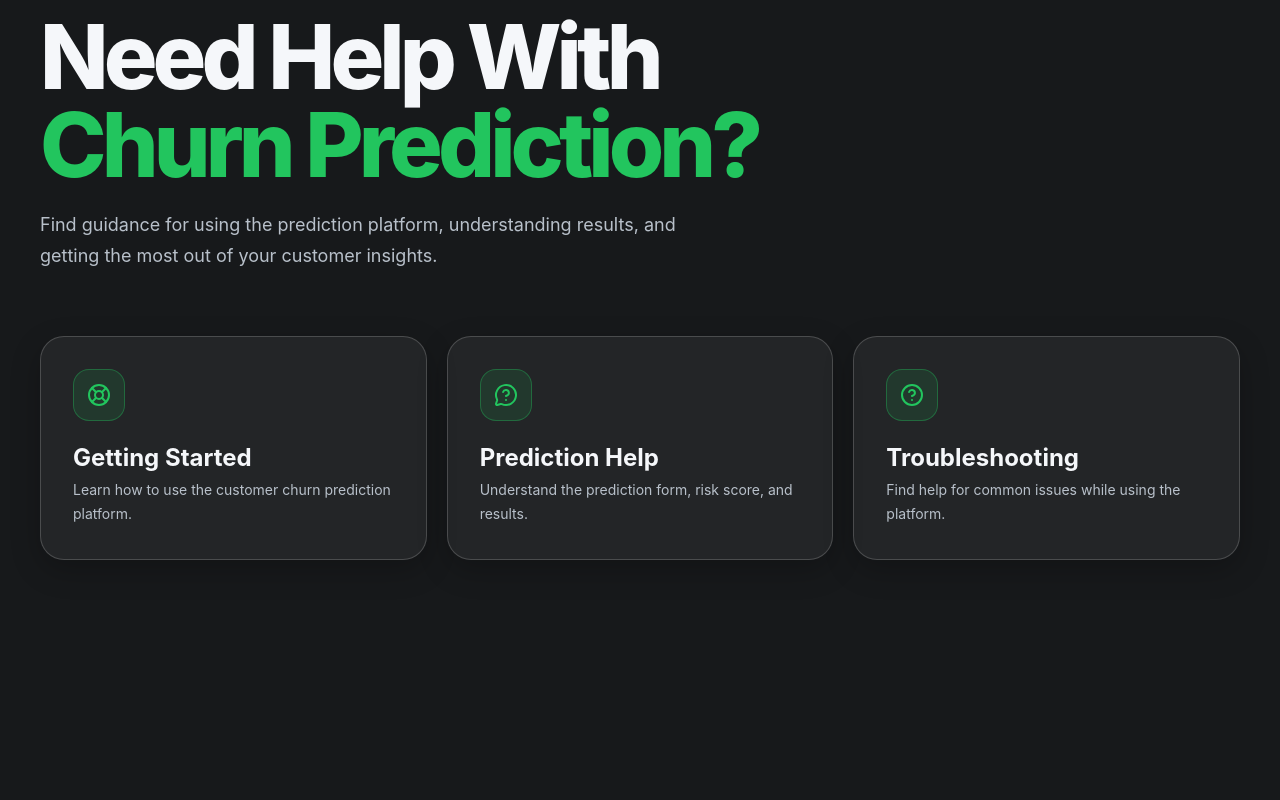
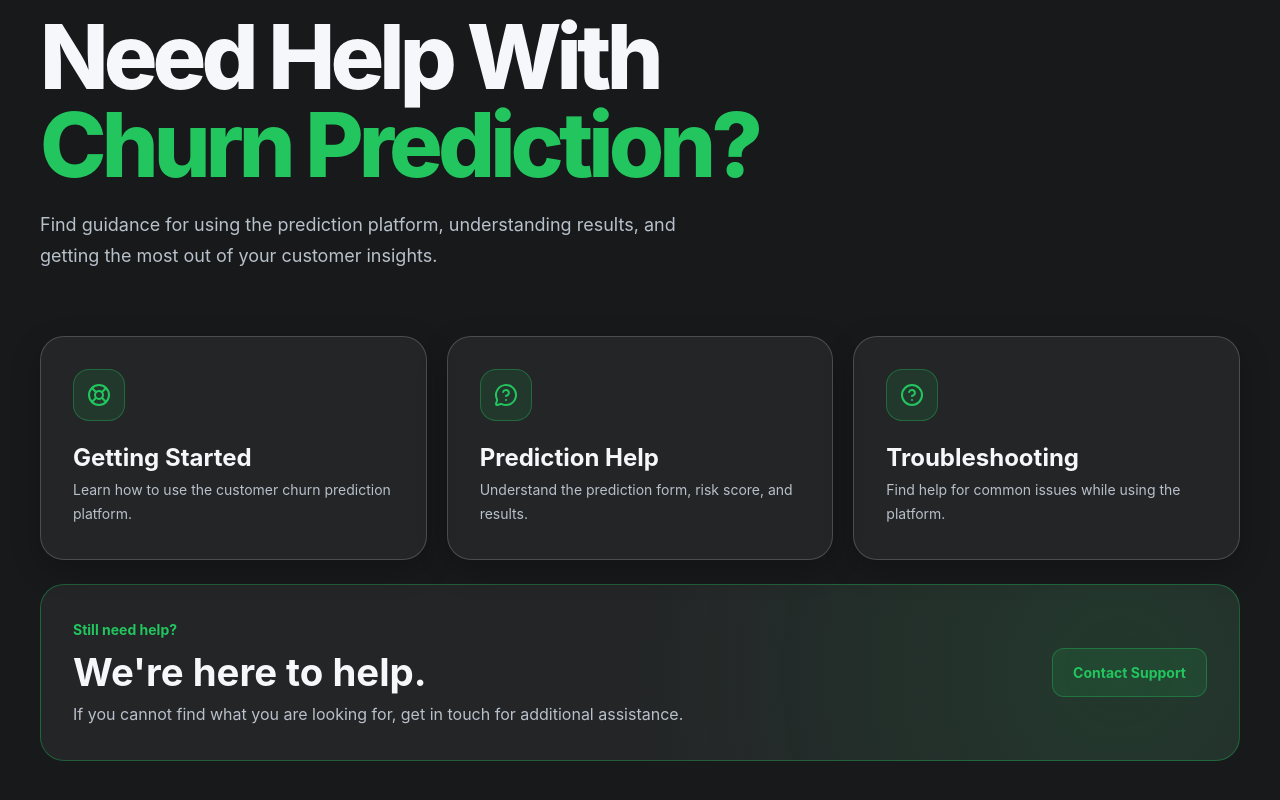
Before and after one commit to annnuspeaks/customer-churn-prediction, a React app in the folder frontend/: page /support in a window 1280 px wide. Shown: the part 298-1098 px from the top of the page. Before the commit the page ends 938 px from the top, so only its background shows below. Built offline with nearby package versions, Linux system fonts and the light colour scheme; the HTML template or start-up script is replaced by a standard one.

Commit message:
feat(frontend): add support page structure

```diff
--- a/frontend/src/pages/Support/Support.css
+++ b/frontend/src/pages/Support/Support.css
@@ -168,3 +168,93 @@
     border-radius: var(--radius-lg);
   }
 }
+
+/* ================================
+   CONTACT / ASSISTANCE PLACEHOLDER
+   ================================ */
+
+.support-assistance {
+  display: flex;
+  align-items: center;
+  justify-content: space-between;
+  gap: var(--space-8);
+
+  margin-top: var(--space-6);
+  padding: var(--space-8);
+
+  border: 1px solid var(--color-accent-border);
+  border-radius: var(--radius-xl);
+
+  background:
+    radial-gradient(
+      circle at 90% 50%,
+      var(--color-accent-soft),
+      transparent 45%
+    ),
+    var(--color-surface);
+}
+
+.support-assistance__content {
+  max-width: 650px;
+}
+
+.support-assistance__eyebrow {
+  display: inline-block;
+  margin-bottom: var(--space-3);
+
+  color: var(--color-accent);
+
+  font-size: var(--font-size-sm);
+  font-weight: var(--font-weight-bold);
+}
+
+.support-assistance h2 {
+  margin-bottom: var(--space-2);
+
+  color: var(--color-text-primary);
+
+  font-size: clamp(1.75rem, 3vw, 2.5rem);
+  font-weight: var(--font-weight-bold);
+  line-height: var(--line-height-tight);
+}
+
+.support-assistance p {
+  color: var(--color-text-secondary);
+
+  font-size: var(--font-size-md);
+  line-height: var(--line-height-relaxed);
+}
+
+.support-assistance__action {
+  flex-shrink: 0;
+
+  padding: 13px 20px;
+
+  border: 1px solid var(--color-accent-border);
+  border-radius: var(--radius-md);
+
+  background: var(--color-accent-soft);
+  color: var(--color-accent);
+
+  font-size: var(--font-size-sm);
+  font-weight: var(--font-weight-bold);
+}
+
+/* ================================
+   MOBILE
+   ================================ */
+
+@media (max-width: 600px) {
+  .support-assistance {
+    flex-direction: column;
+    align-items: flex-start;
+    gap: var(--space-5);
+
+    padding: var(--space-6);
+  }
+
+  .support-assistance__action {
+    width: 100%;
+    text-align: center;
+  }
+}
--- a/frontend/src/pages/Support/Support.jsx
+++ b/frontend/src/pages/Support/Support.jsx
@@ -55,6 +55,22 @@ function Support() {
           </div>
         </article>
       </section>
+      <section className="support-assistance" aria-label="Contact assistance">
+        <div className="support-assistance__content">
+          <span className="support-assistance__eyebrow">Still need help?</span>
+
+          <h2>We're here to help.</h2>
+
+          <p>
+            If you cannot find what you are looking for, get in touch for
+            additional assistance.
+          </p>
+        </div>
+
+        <div className="support-assistance__action">
+          <span>Contact Support</span>
+        </div>
+      </section>
     </main>
   );
 }
```
Also changed, not shown: 1 other file (tests, documents, lock files or other folders).
